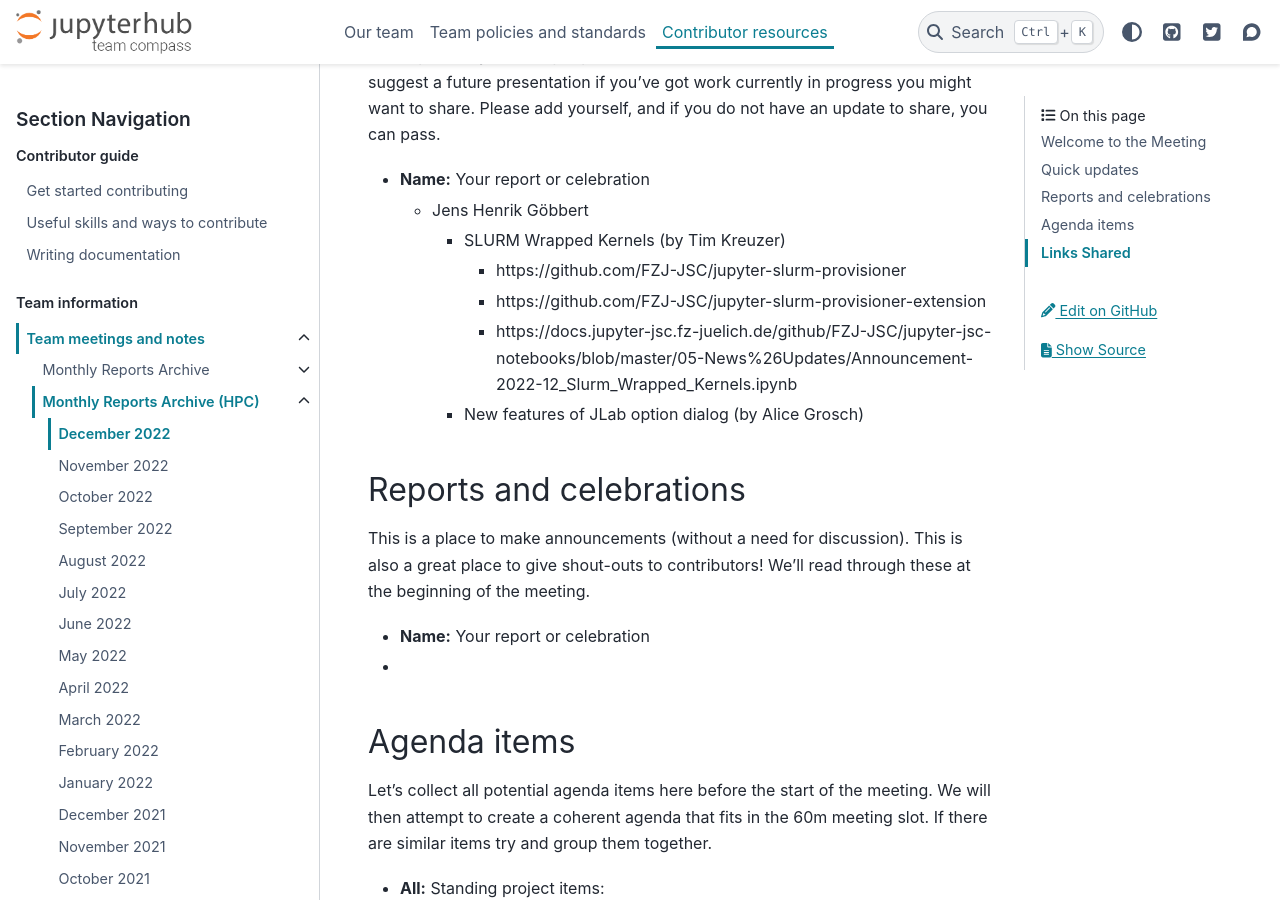
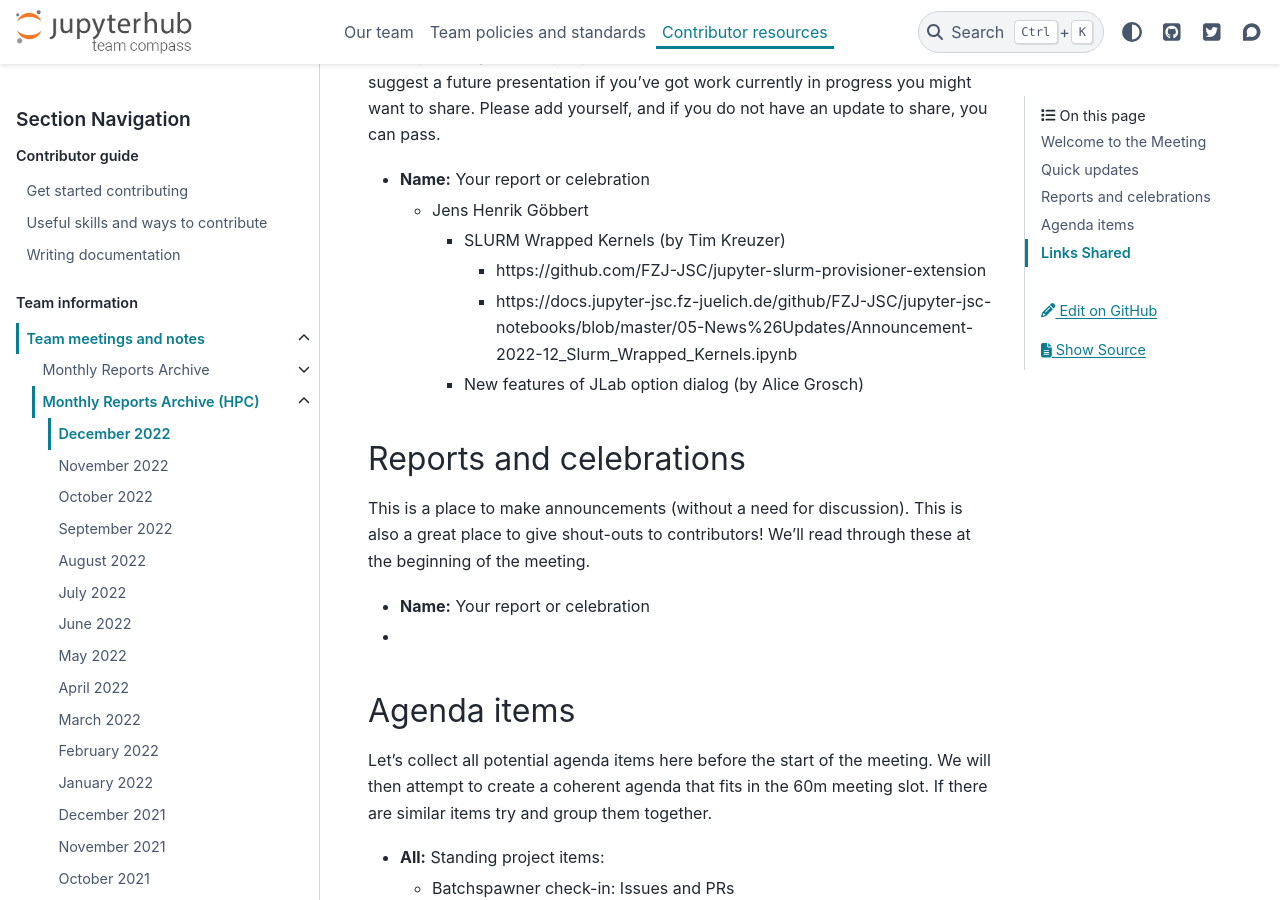
Before and after one commit to jupyterhub/team-compass, a Sphinx documentation site: the page built from docs/meetings/hpc/2022-12-07.md, in a window 1280 px wide and 900 px high, scrolled down 881 px. Built offline with Sphinx 7.4.7 and the PyData theme 0.15.4, drawn with Linux system fonts in a browser that asks for light colours; the version number could not be read and is left out; some of the changed lines change nothing that is shown.

Commit message:
Remove wrong URL

```diff
--- a/docs/meetings/hpc/2022-12-07.md
+++ b/docs/meetings/hpc/2022-12-07.md
@@ -27,7 +27,6 @@
 - **Name:** Your report or celebration
     - Jens Henrik Göbbert
         - SLURM Wrapped Kernels (by Tim Kreuzer)
-            - https://github.com/FZJ-JSC/jupyter-slurm-provisioner
             - https://github.com/FZJ-JSC/jupyter-slurm-provisioner-extension
             - https://docs.jupyter-jsc.fz-juelich.de/github/FZJ-JSC/jupyter-jsc-notebooks/blob/master/05-News%26Updates/Announcement-2022-12_Slurm_Wrapped_Kernels.ipynb
         - New features of JLab option dialog (by Alice Grosch)
```
